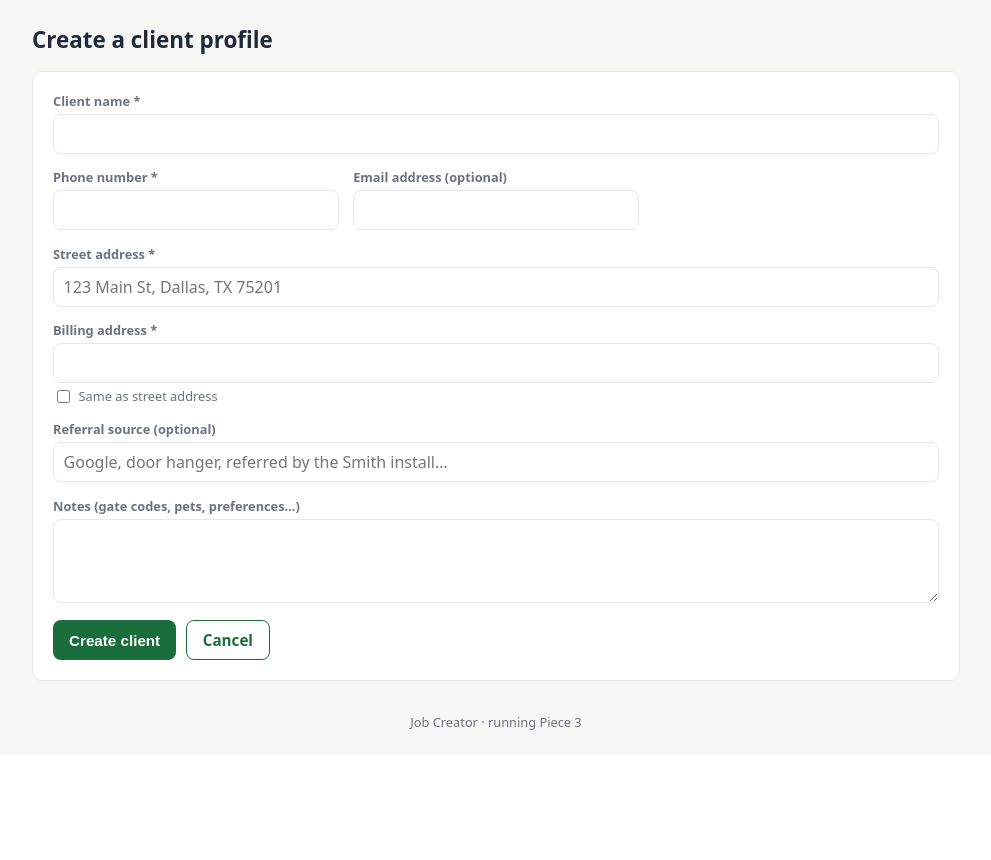
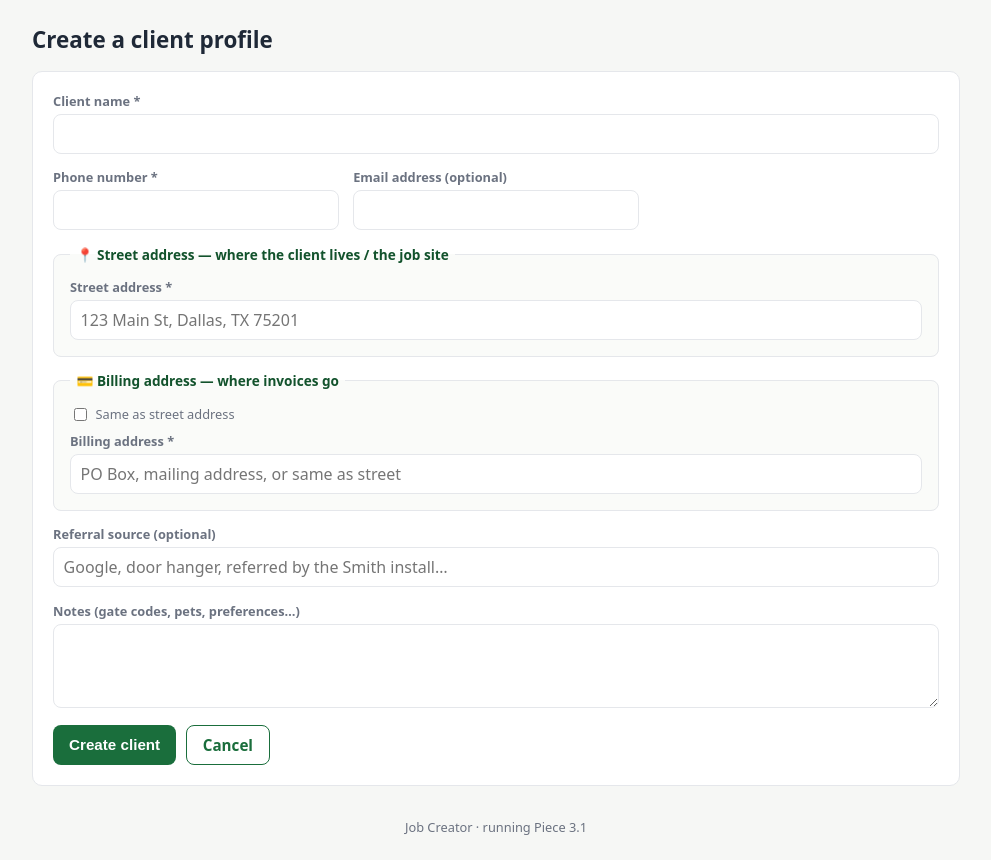
Before and after one commit to RaIn-Solar/job-creator-app, a Flask app: page /clients/new in a window 1280 px wide. Shown: the part 54-914 px from the top of the page, without its empty margins (144-1135 px from the left). Before the commit the page ends 784 px from the top, so only its background shows below. Run offline with Flask 3, Linux system fonts and the light colour scheme.

Commit message:
Usability: distinct address sections on client form; nameable jobs
- Street address and billing address now sit in clearly separated,
  labeled sections (job site vs invoices) instead of stacking
  ambiguously
- Jobs get a required job_name field for bookkeeping; shown as the
  job page title and in the client's job list (existing databases
  upgrade automatically)
- Version bumped to Piece 3.1

Co-Authored-By: Claude <noreply@anthropic.com>
Claude-Session: https://claude.ai/code/session_01BHvuvRs6P5XV4UN15WC78E

```diff
--- a/app.py
+++ b/app.py
@@ -34,7 +34,7 @@ REQUIRED_CLIENT_FIELDS = {
 
 # Job profile columns (products is stored as a comma-separated list).
 JOB_FIELDS = [
-    "site_location", "county", "electric_loads", "utility_provider",
+    "job_name", "site_location", "county", "electric_loads", "utility_provider",
     "warranty_type", "cost_method", "tax_credit", "expand_option", "products",
 ]
 
@@ -50,7 +50,7 @@ PRODUCTS = [
 
 # Shown in the footer of every page so it's always obvious which build
 # is running. Bumped with each piece.
-VERSION = "Piece 3"
+VERSION = "Piece 3.1"
 
 app = Flask(__name__)
 # Needed for flash messages; fine as a constant for an internal single-box tool.
@@ -112,10 +112,11 @@ def init_db():
             ],
         )
         db.execute(
-            "INSERT INTO jobs (client_id, site_location, county,"
+            "INSERT INTO jobs (client_id, job_name, site_location, county,"
             " electric_loads, utility_provider, warranty_type, cost_method,"
-            " tax_credit, expand_option, products) VALUES (1, ?, ?, ?, ?, ?, ?, ?, ?, ?)",
-            ("4512 Bluebonnet Ln, Dallas, TX 75214", "Dallas County",
+            " tax_credit, expand_option, products) VALUES (1, ?, ?, ?, ?, ?, ?, ?, ?, ?, ?)",
+            ("Johnson PV + Battery (sample)",
+             "4512 Bluebonnet Ln, Dallas, TX 75214", "Dallas County",
              "3-ton AC, well pump, shop sub-panel", "Oncor",
              "Standard 10-year", "Cash", "Yes", "Yes",
              "PV Systems, Battery Banks"),
@@ -181,6 +182,8 @@ def new_job(client_id):
         selected = request.form.getlist("products")
         values["products"] = ", ".join(p for p in PRODUCTS if p in selected)
         errors = []
+        if not values["job_name"]:
+            errors.append("Job name is required.")
         if not values["site_location"]:
             errors.append("Site location is required.")
         if not values["products"]:
@@ -197,7 +200,7 @@ def new_job(client_id):
             [client_id] + [values[f] for f in JOB_FIELDS],
         )
         db.commit()
-        flash(f"Job created under {client['name']}.")
+        flash(f"Job created under {client['name']}: {values['job_name']}")
         return redirect(url_for("job_detail", job_id=cur.lastrowid))
     return render_template(
         "job_form.html", client=client,
--- a/schema.sql
+++ b/schema.sql
@@ -18,6 +18,7 @@ CREATE TABLE IF NOT EXISTS clients (
 CREATE TABLE IF NOT EXISTS jobs (
     id               INTEGER PRIMARY KEY AUTOINCREMENT,
     client_id        INTEGER NOT NULL REFERENCES clients(id),
+    job_name         TEXT DEFAULT '',   -- the name used in bookkeeping records
     site_location    TEXT DEFAULT '',   -- address or GPS coordinates; .kmz link planned
     county           TEXT DEFAULT '',
     electric_loads   TEXT DEFAULT '',
--- a/templates/base.html
+++ b/templates/base.html
@@ -92,6 +92,19 @@
     dl.profile { display: grid; grid-template-columns: 180px 1fr; gap: 0.45rem 1rem; margin: 0; }
     dl.profile dt { color: var(--muted); font-size: 0.85rem; }
     dl.profile dd { margin: 0; }
+    fieldset.section {
+      border: 1px solid var(--border);
+      border-radius: 8px;
+      padding: 0.9rem 1rem 1rem;
+      margin: 0;
+      background: #fafbf9;
+    }
+    fieldset.section legend {
+      font-size: 0.85rem;
+      font-weight: 700;
+      color: var(--brand-dark);
+      padding: 0 0.4rem;
+    }
     .check-grid { display: grid; grid-template-columns: repeat(auto-fit, minmax(220px, 1fr)); gap: 0.4rem; }
     label.check { font-weight: normal; font-size: 0.95rem; color: var(--text); display: flex; align-items: center; gap: 0.45rem; }
     label.check input { width: auto; }
--- a/templates/client_detail.html
+++ b/templates/client_detail.html
@@ -38,7 +38,7 @@
     <tbody>
       {% for j in jobs %}
       <tr>
-        <td><a href="{{ url_for('job_detail', job_id=j['id']) }}">Job #{{ j["id"] }}</a></td>
+        <td><a href="{{ url_for('job_detail', job_id=j['id']) }}">{{ j["job_name"] or "Job #" ~ j["id"] }}</a></td>
         <td>{{ j["products"] }}</td>
         <td>{{ j["county"] }}</td>
         <td>{{ j["created_at"] }}</td>
--- a/templates/client_form.html
+++ b/templates/client_form.html
@@ -16,21 +16,28 @@
       <label for="email">Email address (optional)</label>
       <input id="email" name="email" type="email" value="{{ values.get('email', '') }}">
     </div>
-    <div class="field wide">
+    <fieldset class="section wide" style="grid-column: 1 / -1;">
+      <legend>📍 Street address — where the client lives / the job site</legend>
+      <div class="field">
         <label for="street_address">Street address *</label>
         <input id="street_address" name="street_address"
                placeholder="123 Main St, Dallas, TX 75201"
                value="{{ values.get('street_address', '') }}" required>
       </div>
-    <div class="field wide">
-      <label for="billing_address">Billing address *</label>
-      <input id="billing_address" name="billing_address"
-             value="{{ values.get('billing_address', '') }}" required>
-      <label style="font-weight:normal; display:flex; align-items:center; gap:0.35rem;">
+    </fieldset>
+    <fieldset class="section wide" style="grid-column: 1 / -1;">
+      <legend>💳 Billing address — where invoices go</legend>
+      <label style="font-weight:normal; display:flex; align-items:center; gap:0.35rem; margin-bottom:0.5rem;">
         <input type="checkbox" id="same_as_street" style="width:auto;">
         Same as street address
       </label>
+      <div class="field">
+        <label for="billing_address">Billing address *</label>
+        <input id="billing_address" name="billing_address"
+               placeholder="PO Box, mailing address, or same as street"
+               value="{{ values.get('billing_address', '') }}" required>
       </div>
+    </fieldset>
     <div class="field wide">
       <label for="referral_source">Referral source (optional)</label>
       <input id="referral_source" name="referral_source"
--- a/templates/job_detail.html
+++ b/templates/job_detail.html
@@ -2,7 +2,7 @@
 {% block title %}Job #{{ job["id"] }} — {{ job["client_name"] }}{% endblock %}
 {% block content %}
 <div class="toolbar">
-  <h1>Job #{{ job["id"] }} <span class="muted">· {{ job["client_name"] }}</span></h1>
+  <h1>{{ job["job_name"] or "Job #" ~ job["id"] }} <span class="muted">· {{ job["client_name"] }}</span></h1>
   <a href="{{ url_for('client_detail', client_id=job['client_id']) }}" class="btn btn-secondary">← Client profile</a>
 </div>
 
--- a/templates/job_form.html
+++ b/templates/job_form.html
@@ -4,6 +4,12 @@
 <h1>Create a job under “{{ client["name"] }}”</h1>
 <form method="post" class="card">
   <div class="form-grid">
+    <div class="field wide">
+      <label for="job_name">Job name * <span class="muted">(used in bookkeeping records)</span></label>
+      <input id="job_name" name="job_name"
+             placeholder="e.g. {{ client['name'] }} — 8kW PV + battery"
+             value="{{ values.get('job_name', '') }}" required>
+    </div>
     <div class="field wide">
       <label for="site_location">Site location * <span class="muted">(address or GPS coordinates — .kmz linking coming later)</span></label>
       <input id="site_location" name="site_location"
```
Lines whose indentation alone changed are shown as unchanged.
